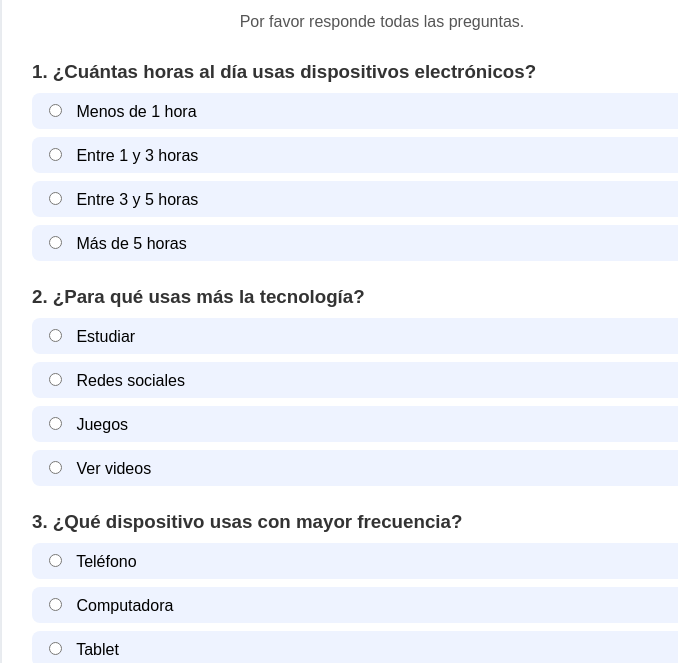
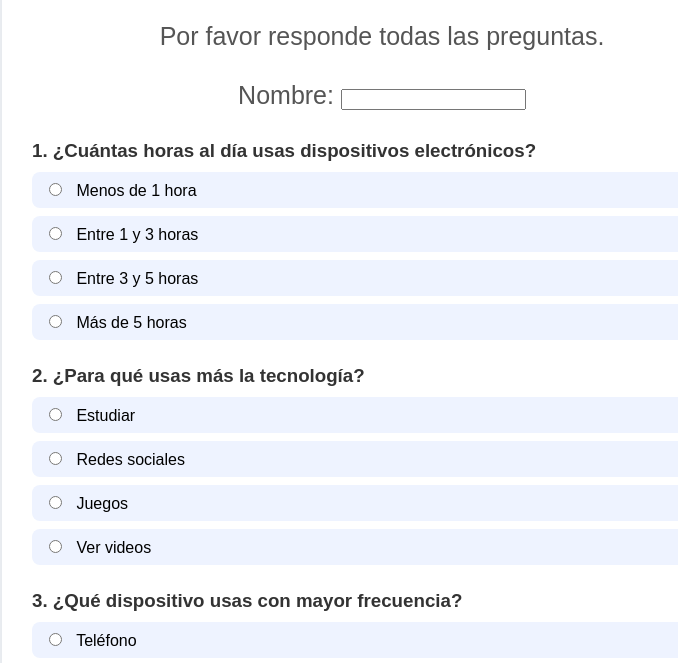
Before and after one commit to cristianchile973-bit/cuestionario, a website: page index.html in a window 1280 px wide. Shown: the part 131-794 px from the top of the page, without its empty margins (258-936 px from the left). Drawn offline with Linux system fonts and the light colour scheme.

Commit message:
Update index.html

```diff
--- a/index.html
+++ b/index.html
@@ -94,6 +94,12 @@
         margin-top: 20px;
         font-size: 18px;
     }
+
+    .container p{
+        text-align: center;
+        color: #555;
+        font-size:25px;
+    }
 </style>
 </head>
 
@@ -102,6 +108,8 @@
 <div class="container" id="formContainer">
     <h1 id="titulo">Encuesta sobre Uso de Tecnología</h1>
     <p id="subtitulo">Por favor responde todas las preguntas.</p>
+    <p id="tema">Nombre: <input type="text" id="nombreInput" name="nombre" required></p>
+
 
     <form id="encuestaForm">
 
@@ -170,6 +178,7 @@ document.getElementById("encuestaForm").addEventListener("submit", async functio
         // Ocultar título y subtítulo
         document.getElementById("titulo").style.display = "none";
         document.getElementById("subtitulo").style.display = "none";
+        document.getElementById("tema").style.display = "none";
 
         // Mostrar mensaje de éxito
         document.getElementById("successMsg").style.display = "block";
@@ -179,3 +188,7 @@ document.getElementById("encuestaForm").addEventListener("submit", async functio
 
 </body>
 </html>
+
+
+</body>
+</html>
```
